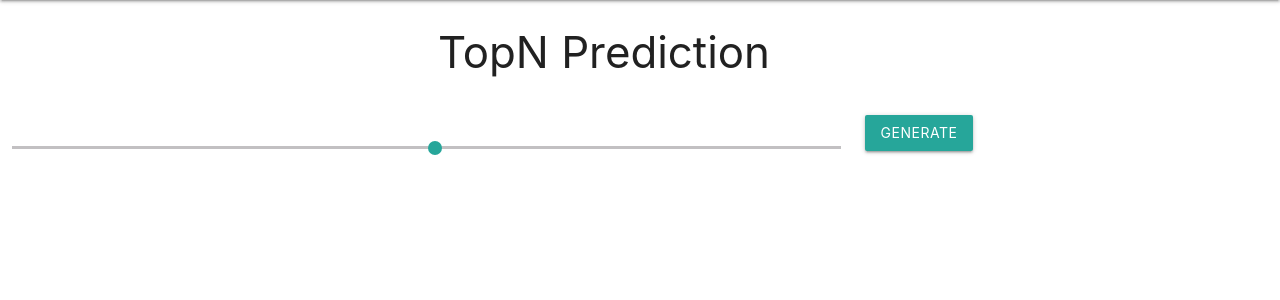
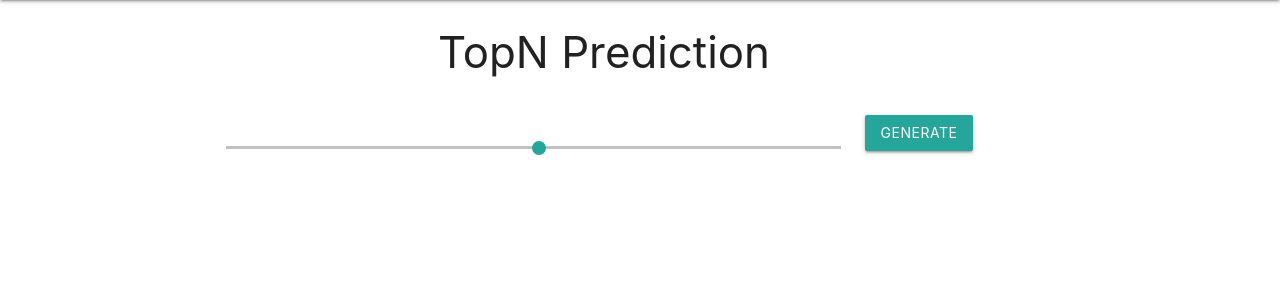
Before and after one commit to PSandeepSandy/Tensors-Analytics, a Flask app: template templates/topN.html in a window 1280 px wide. Shown: the part 64-364 px from the top of the page. Run offline with Flask 2, Linux system fonts and the light colour scheme; the template is opened without the code that fills it, so the values that code supplies are empty; parts of the project's set-up code (start-up, migrations or seed data) failed here and were passed over.

Commit message:
custPreds Bug Fixing

```diff
--- a/templates/topN.html
+++ b/templates/topN.html
@@ -60,13 +60,13 @@
     <div class="row">
       <!-- Main Input For Receiving Query to our ML -->
         <form>
-          <div class="col m8 l8 s12 ">
+            <div class="col offset-m2 offset-l2 m6 l6 s12 ">
               <p class="range-field">
                 <input type="range" name="topNValue" id="topNValue" min="1" max="50" />
               </p>
             </div>
 
-          <div class="col m4 l4 s12">
+            <div class="col m3 l3 s12">
               <a id="get_nValue" name="get_nValue" class="waves-effect waves-light btn">Generate</a>
             </div>
 
```
Lines whose indentation alone changed are shown as unchanged.
